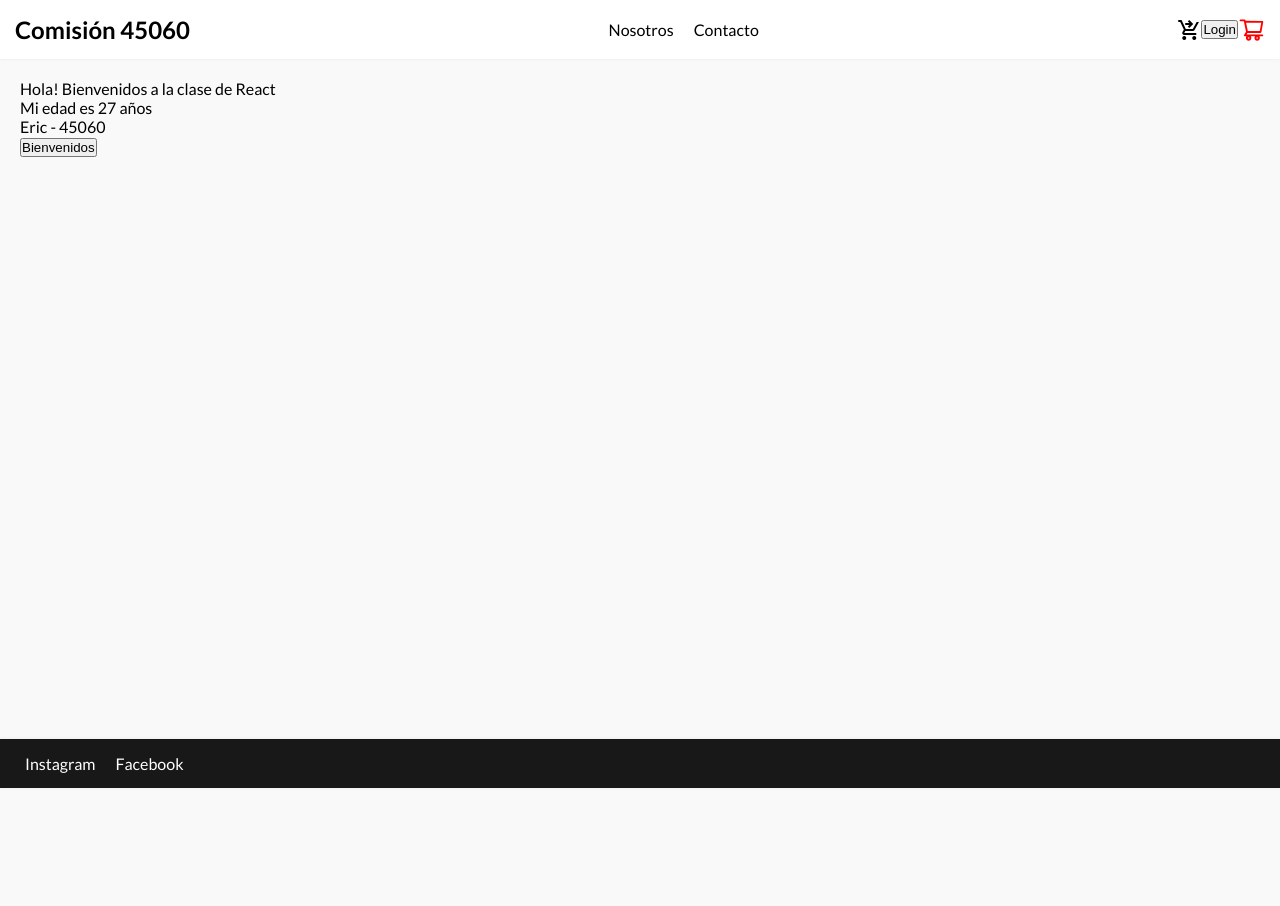
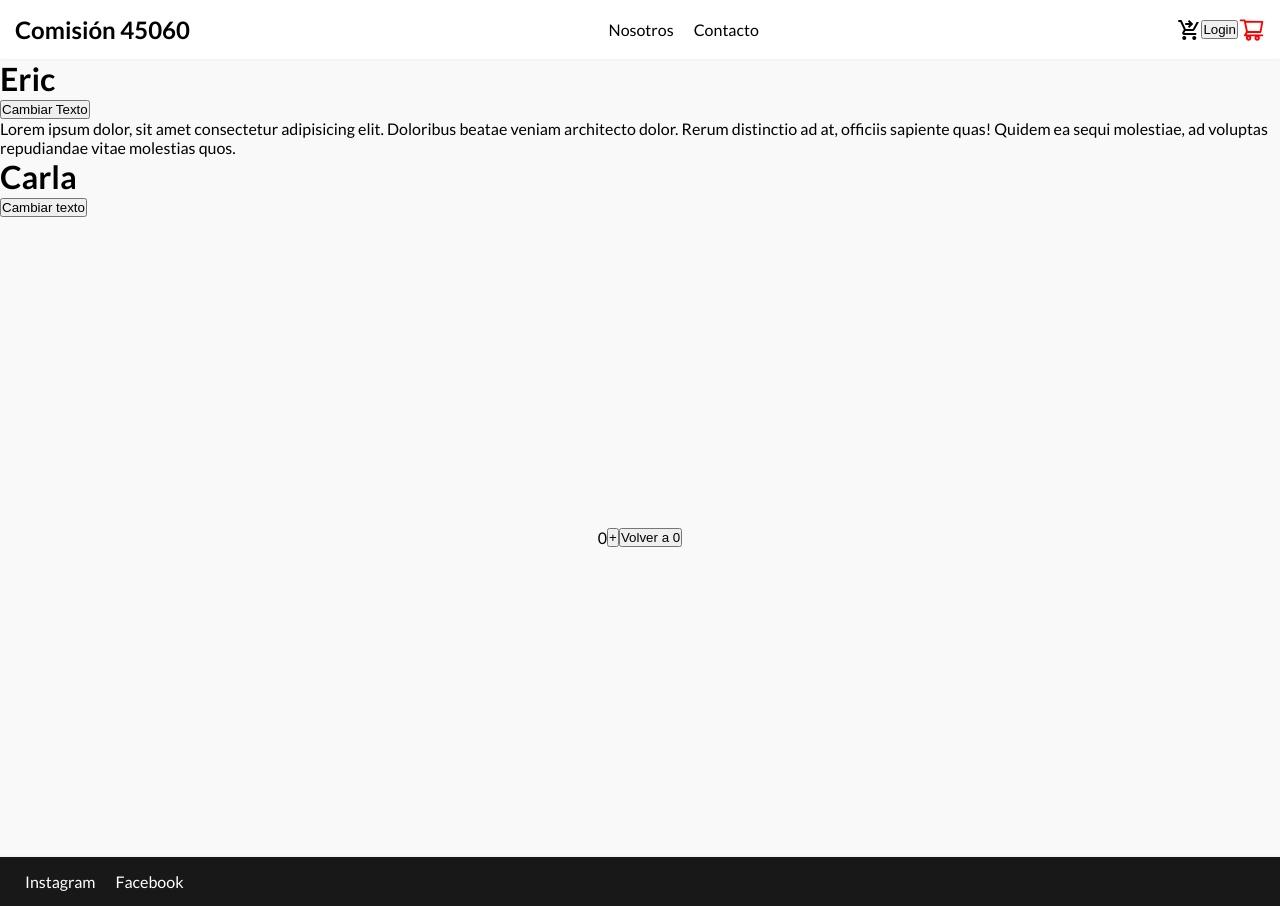
Before and after one commit to EricWaje/comision-45060, a React (Create React App) app: page / in a window 1280 px wide. Before the commit the page ends 800 px from the top, so only its background shows below. Built offline with nearby package versions, Linux system fonts and the light colour scheme.

Commit message:
Fin clase 5

```diff
--- a/src/App.js
+++ b/src/App.js
@@ -1,21 +1,44 @@
 import './App.css';
+import EjemploState from './components/EjemploState';
 import Footer from './components/Footer/Footer';
 import Header from './components/Header/Header';
-import Main from './components/Main/Main';
+import Contador from './components/Main/Contador';
+import ItemListContainer from './components/Main/ItemListContainer';
+//import Main from './components/Main/Main';
 
 const App = () => {
+    // const saludar = (argumento) => {
+    //     console.log(argumento);
+    // };
+
     return (
         <>
             <Header />
-
-            <Main
+            {/*             <Main
                 saludo="Bienvenidos a la clase de React"
                 edad={27}
                 datos={{ nombre: 'Eric', comision: 45060 }}
-            />
+                saludar={saludar}
+            /> */}
+            <EjemploState />
+            <ItemListContainer />
+            <Contador stock={10} />
             <Footer />
         </>
     );
 };
 
 export default App;
+
+// const App = () => {
+
+//     return (
+//         <>
+//             <Navbar/>
+//             <ItemListContainer saludo='Bienvenidos a mi e-commerce'/>
+//             <Contador stock={10} />;
+//         </>
+//     );
+// };
+
+// export default App;
--- /dev/null
+++ b/src/components/EjemploState.jsx
@@ -0,0 +1,22 @@
+import React, { useState } from 'react';
+
+const EjemploState = () => {
+    const [texto, setTexto] = useState('Eric');
+
+    const cambiarTexto = () => {
+        if (texto === 'Eric') {
+            setTexto('Hola Mundo');
+        } else {
+            setTexto('Eric');
+        }
+    };
+
+    return (
+        <div>
+            <h1>{texto}</h1>
+            <button onClick={cambiarTexto}>Cambiar Texto</button>
+        </div>
+    );
+};
+
+export default EjemploState;
--- /dev/null
+++ b/src/components/Main/Contador.jsx
@@ -0,0 +1,46 @@
+import { useState } from 'react';
+
+const Contador = ({ stock }) => {
+    // const prueba = useState(10);
+    //console.log(prueba);
+    // const miEstado = prueba[0]
+    // const miFuncion = prueba [1]
+
+    const [cantidad, setCantidad] = useState(0);
+
+    //let x = 0;
+
+    const sumar = () => {
+        if (cantidad < stock) {
+            setCantidad(cantidad + 1);
+            // cantidad = cantidad + 1 ⛔️
+            // cantidad++ ⛔️
+            // cantidad += 1 ⛔️
+        }
+        // x += 1;
+        //validadción para no seguir sumando una vez llegue al tope
+    };
+
+    const reset = () => {
+        setCantidad(0);
+    };
+
+    return (
+        <div
+            style={{
+                display: 'flex',
+                justifyContent: 'center',
+                alignItems: 'center',
+                minHeight: '80vh',
+            }}
+        >
+            <p>{cantidad}</p>
+            <button disabled={cantidad === stock} onClick={sumar}>
+                +
+            </button>
+            <button onClick={reset}>Volver a 0</button>
+        </div>
+    );
+};
+
+export default Contador;
--- /dev/null
+++ b/src/components/Main/ItemListContainer.jsx
@@ -0,0 +1,45 @@
+import React, { useEffect, useState } from 'react';
+
+const ItemListContainer = () => {
+    const [count, setCount] = useState(0);
+    const [texto, setTexto] = useState('Carla');
+
+    useEffect(() => {
+        //codigo que se ejecuta LUEGO del render y SIEMPRE que se renderice el componente
+        console.log('Me renderizo siempre');
+    });
+
+    useEffect(() => {
+        //codigo que se ejecuta LUEGO del render, UNA sola vez
+        //llamadas asincrónicas
+        console.log('Me renderizo 1 sola vez');
+    }, []);
+
+    useEffect(() => {
+        //codigo que se ejecuta LUEGO del render, UNA sola vez y CADA VEZ QUE CAMBIE LA DEPENDENCIA
+        console.log('Me renderizo una vez y cada vez que cambie el texto');
+    }, [texto]);
+
+    const sumar = () => {
+        setCount(count + 1);
+    };
+
+    const cambiarTexto = () => {
+        setTexto('Eric');
+    };
+
+    return (
+        <div id="container">
+            <p onClick={sumar}>
+                Lorem ipsum dolor, sit amet consectetur adipisicing elit.
+                Doloribus beatae veniam architecto dolor. Rerum distinctio ad
+                at, officiis sapiente quas! Quidem ea sequi molestiae, ad
+                voluptas repudiandae vitae molestias quos.
+            </p>
+            <h1>{texto}</h1>
+            <button onClick={cambiarTexto}>Cambiar texto</button>
+        </div>
+    );
+};
+
+export default ItemListContainer;
--- a/src/components/Main/Main.jsx
+++ b/src/components/Main/Main.jsx
@@ -1,6 +1,6 @@
 import Button from '../Button';
 
-const Main = ({ saludo, edad, datos }) => {
+const Main = ({ saludo, edad, datos, saludar }) => {
     //console.log(props); props -> {}
     //const saludo = props.saludo;
     //const { saludo } = props;
@@ -8,7 +8,7 @@ const Main = ({ saludo, edad, datos }) => {
 
     return (
         <main>
-            <p>Hola! {saludo}</p>
+            <p onClick={saludar}>Hola! {saludo}</p>
             <p>Mi edad es {edad} años</p>
             <p>
                 {nombre} - {comision}
```
Also changed, not shown: info.txt.
